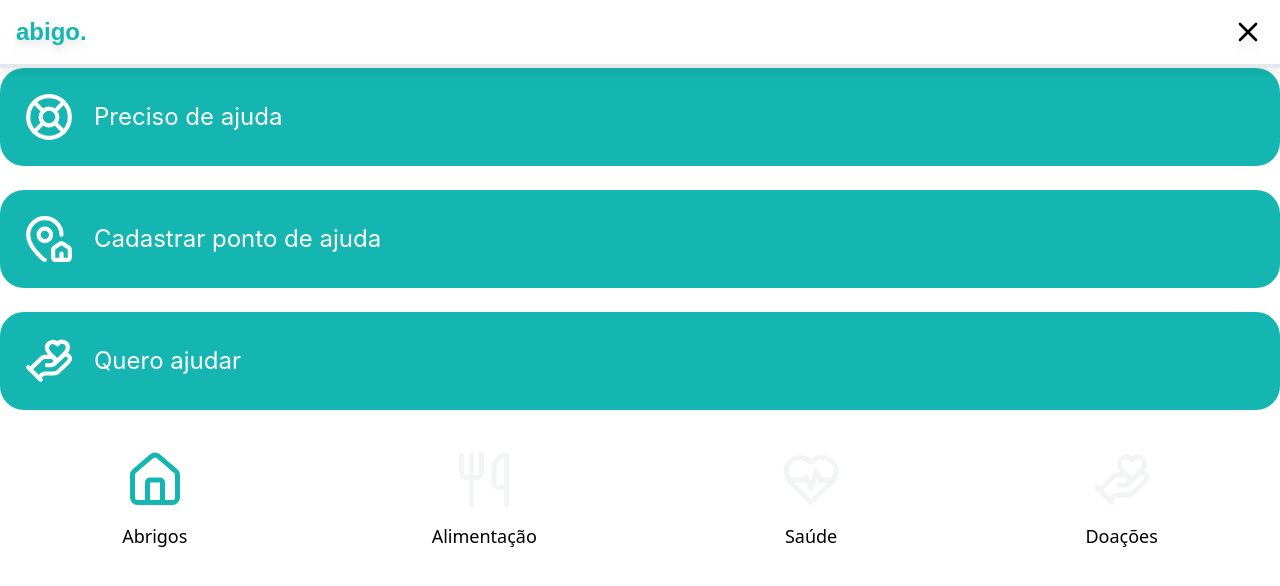
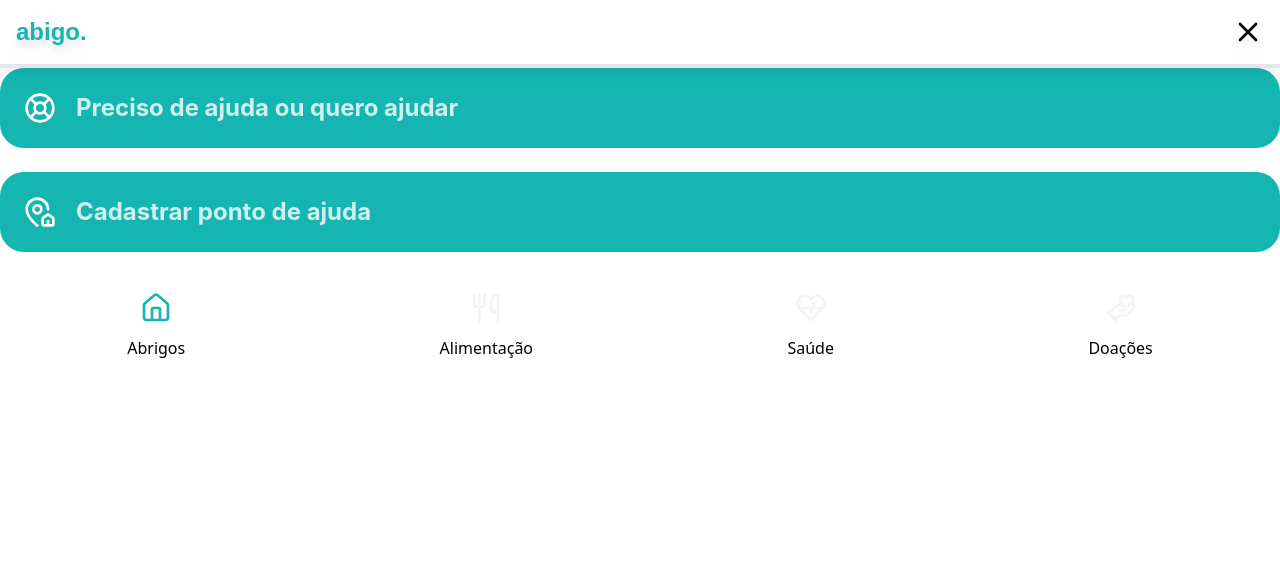
Before and after one commit to BernardoSsilva/HackathonKipper_FrontEnd, a React (Vite) app: page /home in a window 1280 px wide. Both pictures are taken after a click on the button 1248 px from the left and 32 px from the top of the page. Shown: the top 586 px of the page. Built offline with nearby package versions, Linux system fonts and the light colour scheme.

Commit message:
Corrigindo layout da barra de navegação

```diff
--- a/src/components/header.tsx
+++ b/src/components/header.tsx
@@ -18,17 +18,18 @@ export default function Header() {
         <div className="flex flex-col justify-center gap-6 h-full">
           {/* <NavLink to="/" title="" className="w-full"> */}
             <button className="font-inter text-white text-2xl bg-primary rounded-3xl p-6 flex items-center justify-start gap-5">
-              <LifeBuoy size={50} /> Preciso de ajuda
+              <LifeBuoy size={32} />
+              <p className="bold text-white text-opacity-80 font-bold text-left">
+              Preciso de ajuda ou quero ajudar
+              </p>
             </button>
           {/* </NavLink> */}
           {/* <NavLink to="/registerLocality" title="" className="w-full"> */}
             <button className="font-inter text-white text-2xl bg-primary rounded-3xl p-6 flex items-center justify-start gap-5">
-              <MapPinHouse size={50} /> Cadastrar ponto de ajuda
+              <MapPinHouse size={32} />  <p className="bold text-white text-opacity-80 font-bold text-left">
+              Cadastrar ponto de ajuda
+            </p>
             </button>
-          {/* </NavLink> */}
-          <button className="font-inter text-white text-2xl bg-primary rounded-3xl p-6 flex items-center justify-start gap-5">
-            <HandHeart size={50} /> Quero ajudar
-          </button>
         </div>
       }
 
--- a/src/components/optionsHelp.tsx
+++ b/src/components/optionsHelp.tsx
@@ -13,33 +13,33 @@ export default function OptionsHelp() {
       <NavLink to="/home" title="">
         <div className="flex flex-col items-center gap-3">
           <button onClick={() => { setIsHouseFocused(false), setIsUtensils(false), setIsHeartPulse(false), setHandHeart(false) }}>
-            <House size={60} className={!isHouseFocused ? 'text-primary' : 'text-gray-100'} />
+            <House size={32} className={!isHouseFocused ? 'text-primary' : 'text-gray-100'} />
           </button>
-          <p className="text-lg">Abrigos</p>
+          <p className="text-md">Abrigos</p>
         </div>
       </NavLink>
       <NavLink to="/home/optionFood" title="">
         <div className="flex flex-col items-center gap-3">
           <button onClick={() => { setIsHouseFocused(true), setIsUtensils(true), setIsHeartPulse(false), setHandHeart(false) }}>
-            <Utensils size={60} className={isUtensils ? 'text-primary' : 'text-gray-100'} />
+            <Utensils size={32} className={isUtensils ? 'text-primary' : 'text-gray-100'} />
           </button>
-          <p className="text-lg">Alimentação</p>
+          <p className="text-md">Alimentação</p>
         </div>
       </NavLink>
       <NavLink to="/home/optionHealth" title="">
       <div className="flex flex-col items-center gap-3">
         <button onClick={() => { setIsHouseFocused(true), setIsUtensils(false), setIsHeartPulse(true), setHandHeart(false) }}>
-          <HeartPulse size={60} className={isHeartPulse ? 'text-primary' : 'text-gray-100'} />
+          <HeartPulse size={32} className={isHeartPulse ? 'text-primary' : 'text-gray-100'} />
         </button>
-        <p className="text-lg">Saúde</p>
+        <p className="text-md">Saúde</p>
       </div>
       </NavLink>
       <NavLink to="/home/optionDonation" title="">
       <div className="flex flex-col items-center gap-3">
         <button onClick={() => { setIsHouseFocused(true), setIsUtensils(false), setIsHeartPulse(false), setHandHeart(true) }}>
-          <HandHeart size={60} className={isHandHeart ? 'text-primary' : 'text-gray-100'} />
+          <HandHeart size={32} className={isHandHeart ? 'text-primary' : 'text-gray-100'} />
         </button>
-        <p className="text-lg">Doações</p>
+        <p className="text-md">Doações</p>
       </div>
       </NavLink>
     </main>
```
